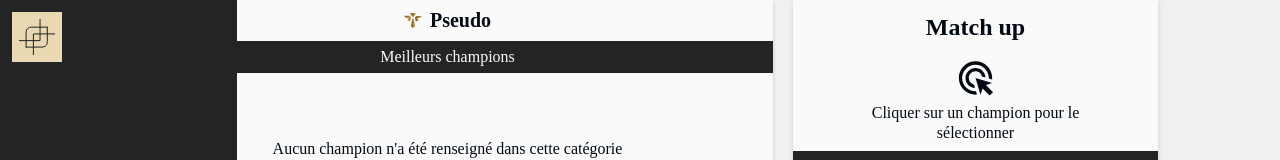
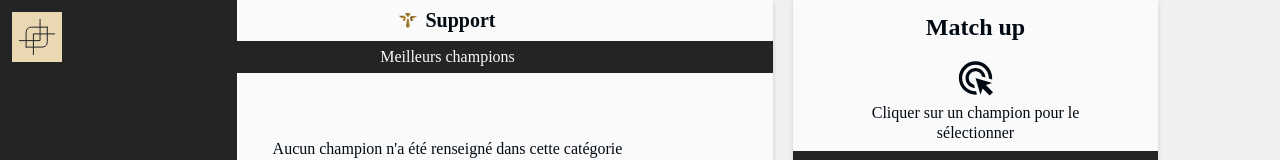
Before and after one commit to Brioche-Pando/la-faille, a React (Vite) app: page /match-up in a window 1280 px wide. Shown: the top 160 px of the page. Built offline with nearby package versions, Linux system fonts and the light colour scheme; a web font is replaced by a local one.

Commit message:
fix : remove adding icon to champion pool with drag and drop

```diff
--- a/src/components/championPool/ChampionPoolTier.jsx
+++ b/src/components/championPool/ChampionPoolTier.jsx
@@ -16,6 +16,10 @@ function ChampionPoolTier ({
     event.preventDefault()
     const championId = event.dataTransfer.getData('championId')
     const championSlug = event.dataTransfer.getData('championSlug')
+
+    if (championId == '' || championSlug == '') {
+      return
+    }
 
     let championAlreadyExist = false
 
--- a/src/pages/MatchUp.jsx
+++ b/src/pages/MatchUp.jsx
@@ -15,7 +15,7 @@ function MatchUp () {
 
   return (
     <div className='content-1x1'>
-      <ChampionPoolSingle roleIcon='support' handleChampionSelect={handleChampionSelect} />
+      <ChampionPoolSingle roleIcon='support' playerName='Support' handleChampionSelect={handleChampionSelect} />
       <MatchUpSingle selectedChampion={selectedChampion} />
     </div>
   )
```
